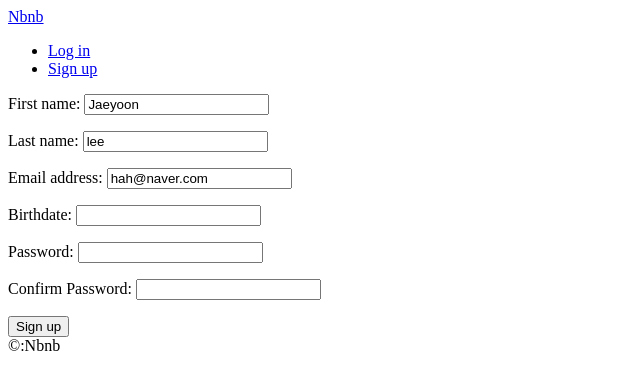
After one commit to lgylgy1919/airbnb_pre, a Django app: page /users/signup in a window 1280 px wide. The commit adds this page. Shown: the top 390 px of the page, without its empty margins (0-640 px from the left). Run offline with Django 3.2, Linux system fonts and the light colour scheme.

Commit message:
#15 signup

```diff
--- a/config/urls.py
+++ b/config/urls.py
@@ -21,6 +21,7 @@ from django.conf.urls.static import static
 urlpatterns = [
     path("", include("core.urls", namespace="core")),
     path("rooms/", include("rooms.urls", namespace="rooms")),
+    path("users/", include("users.urls", namespace="users")),
     path("admin/", admin.site.urls),
 ]
 
--- a/templates/partials/nav.html
+++ b/templates/partials/nav.html
@@ -1,5 +1,12 @@
 
     <a href="{% url "core:home" %}">Nbnb</a>
         <ul>
-            <li><a href="#">Login</a></li>
+
+            {% if user.is_authenticated %}
+                <li><a href="{% url "users:logout" %}">Log out</a></li>
+            {% else %}
+                <li><a href="{% url "users:login" %}">Log in</a></li>
+                <li><a href="{% url "users:signup" %}">Sign up</a></li>
+            {% endif %}
+
         </ul>
--- /dev/null
+++ b/templates/users/signup.html
@@ -0,0 +1,16 @@
+{% extends 'base.html' %}
+
+{% block page_title %}
+    Sign Up
+{% endblock page_title %}
+
+{% block search-bar %}
+{% endblock search-bar %}
+
+{% block content %}
+    <form method="POST" action="{% url "users:signup" %}">
+        {% csrf_token %}
+        {{form.as_p}}
+        <button>Sign up</button>
+    </form>
+{% endblock content %}
--- /dev/null
+++ b/users/forms.py
@@ -0,0 +1,46 @@
+from django import forms
+from . import models
+
+
+class LoginForm(forms.Form):
+
+    email = forms.EmailField()
+    password = forms.CharField(widget=forms.PasswordInput)
+
+    def clean(self):
+        email = self.cleanded_data.get("email")
+        password = self.cleaned_data.get("password")
+        try:
+            user = models.User.objects.get(email=email)
+            if user.check_password(password):
+                return self.cleaned_data
+            else:
+                self.add_error("password", forms.ValidationError("Password is Wrong"))
+        except models.User.DoesNotExist:
+            self.add_error("email", forms.ValidtionErro("User does not exist"))
+
+
+class SignUpForm(forms.ModelForm):
+    class Meta:
+        model = models.User
+        fields = ("first_name", "last_name", "email", "birthdate")
+
+    password = forms.CharField(widget=forms.PasswordInput)
+    password1 = forms.CharField(widget=forms.PasswordInput, label="Confirm Password")
+
+    def clean_password1(self):
+        password = self.cleaned_data.get("password")
+        password1 = self.cleaned_data.get("password1")
+
+        if password != password1:
+            raise forms.ValidationError("Password confirmation does not match")
+        else:
+            return password
+
+    def save(self, *args, **kwargs):
+        user = super().save(commit=False)
+        email = self.cleaned_data.get("email")
+        password = self.cleaned_data.get("password")
+        user.username = email
+        user.set_password(password)
+        user.save()
--- a/users/models.py
+++ b/users/models.py
@@ -1,7 +1,7 @@
 from django.contrib.auth.models import AbstractUser
 from django.db import models
 
-# Create your models here.
+
 class User(AbstractUser):
 
     """ Custom User Model """
@@ -30,8 +30,12 @@ class User(AbstractUser):
     gender = models.CharField(choices=GENDER_CHOICES, max_length=10, blank=True)
     bio = models.TextField(blank=True)
     birthdate = models.DateField(blank=True, null=True)
-    language = models.CharField(choices=LANGUAGE_CHOICES, max_length=2, blank=True)
-    currency = models.CharField(choices=CURRENCY_CHOICES, max_length=3, blank=True)
+    language = models.CharField(
+        choices=LANGUAGE_CHOICES, max_length=2, blank=True, default=LANGUAGE_KOREAN
+    )
+    currency = models.CharField(
+        choices=CURRENCY_CHOICES, max_length=3, blank=True, default=CURRENCY_KRW
+    )
     superhost = models.BooleanField(default=False)
 
     def __str__(self):
--- /dev/null
+++ b/users/urls.py
@@ -0,0 +1,10 @@
+from django.urls import path
+from . import views
+
+app_name = "users"
+
+urlpatterns = [
+    path("login", views.LoginView.as_view(), name="login"),
+    path("logout", views.log_out, name="logout"),
+    path("signup", views.SignUpView.as_view(), name="signup"),
+]
--- a/users/views.py
+++ b/users/views.py
@@ -1,3 +1,46 @@
-from django.shortcuts import render
+from django.views.generic import FormView
+from django.urls import reverse_lazy
+from django.shortcuts import redirect, reverse
+from django.contrib.auth import authenticate, login, logout
+from . import forms
 
-# Create your views here.
+
+class LoginView(FormView):
+
+    template_name = "users/login.html"
+    form_class = forms.LoginForm
+    success_url = reverse_lazy("core:home")
+
+    def form_valid(self, form):
+        email = form.cleaned_data.get("email")
+        password = form.cleaned_data.get("password")
+        user = authenticate(self.request, username=email, password=password)
+        if user is not None:
+            login(self.request, user)
+        return super().from_valid(form)
+
+
+def log_out(request):
+    logout(request)
+    return redirect(reverse("core:home"))
+
+
+class SignUpView(FormView):
+
+    template_name = "users/signup.html"
+    form_class = forms.SignUpForm
+    success_url = reverse_lazy("core:home")
+    initial = {
+        "first_name": "Jaeyoon",
+        "last_name": "lee",
+        "email": "hah@naver.com",
+    }
+
+    def form_valid(self, form):
+        form.save()
+        email = form.cleaned_data.get("email")
+        password = form.cleaned_data.get("password")
+        user = authenticate(self.request, username=email, password=password)
+        if user is not None:
+            login(self.request, user)
+        return super().form_valid(form)
```
Also changed, not shown: templates/users/login.html (added, +18 -0 lines), 1 other file.
